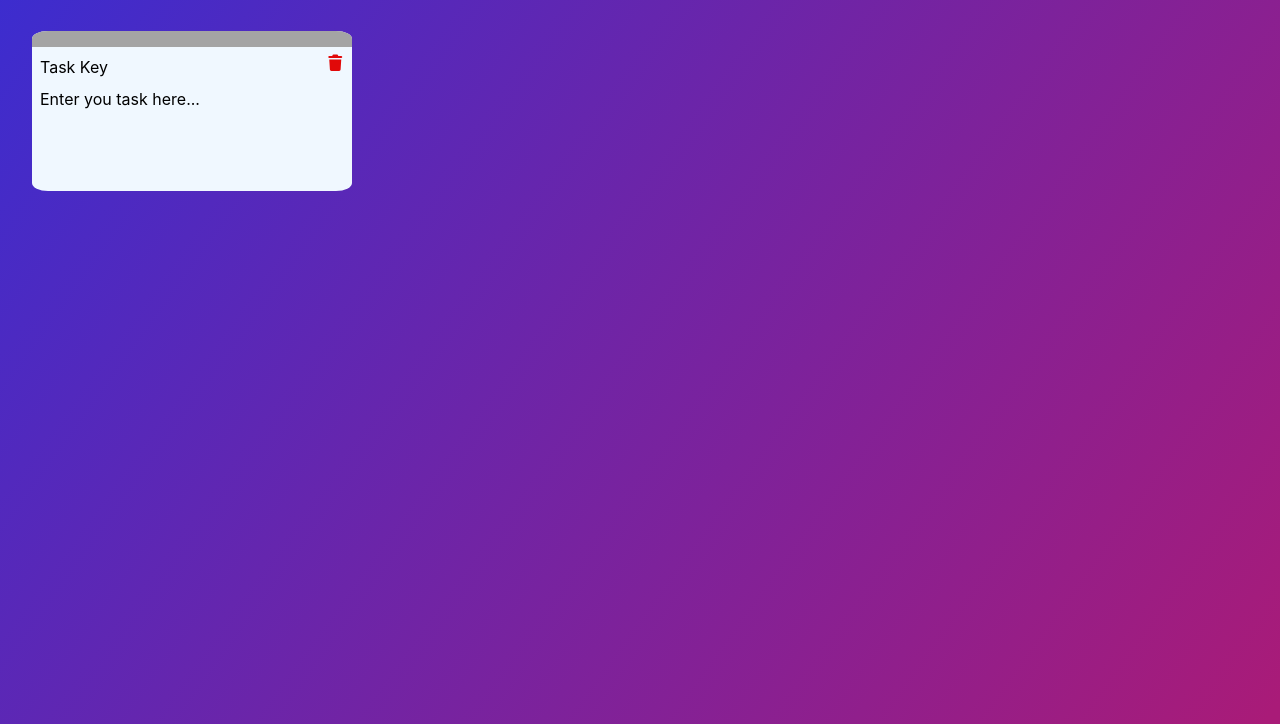
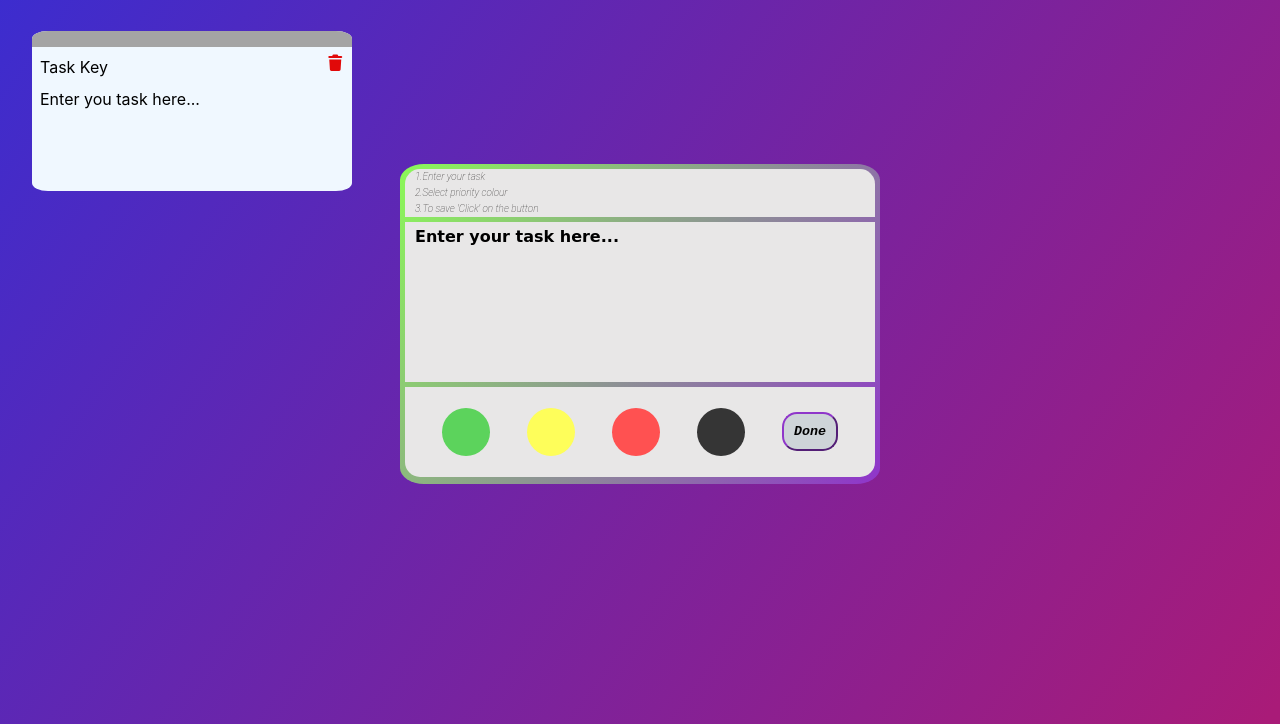
Before and after one commit to AK-ishaan/Task-Manager-App, a plain HTML site: page index.html in a window 1280 px wide. Shown: the part 76-800 px from the top of the page. Drawn offline with Linux system fonts and the light colour scheme.

Commit message:
Task creation pop-up box creaded

```diff
--- a/index.html
+++ b/index.html
@@ -58,6 +58,24 @@
               <i class="fa-solid fa-trash"></i>
           </div>
         </div>
+               <!-- ticket creation pop-up -->
+        <div class="creation-popup">
+          <div class="instruction">
+            <p>1.Enter your task</p>
+            <p>2.Select priority colour</p>
+            <p>3.To save 'Click' on the button</p>
+          </div>
+          <div class="creation-area">
+            Enter your task here...
+          </div>
+          <div class="priority-colors">
+            <div class="low-level"></div>
+            <div class="normal-level"></div>
+            <div class="medium-level"></div>
+            <div class="high-level"></div>
+            <button class="save-btn">Done</button>
+          </div>
+        </div>
 
     </main>
 
--- a/style.css
+++ b/style.css
@@ -139,7 +139,7 @@ main{
     width: auto;
     /* background-color: black; */
     padding: 8px;
-     overflow-wrap: break-word;
+     word-wrap: break-word;
 
 }
 .ticket-delete{
@@ -154,3 +154,102 @@ main{
  align-items: center;
  justify-content: center;
 }
+.creation-popup{
+    height: 20rem;
+    width: 30rem;
+    background-color: azure;
+    overflow: hidden;
+     background:linear-gradient(125.83deg, rgb(139, 249, 88) 0%, rgb(143, 54, 202) 99.09%);
+     border-radius: 5%;
+   display: flexbox;
+   align-items: center;
+   justify-content: center;
+   position: absolute;
+   top: 50%;
+   left: 50%;
+   transform: translate(-50%, -50%);
+}
+.instruction{
+    height: 3rem;
+    /* border: 1px solid; */
+    width: auto;
+    margin: 5px;
+    color: rgb(48, 46, 46);
+    font-family: "Roboto", sans-serif;
+  font-optical-sizing: auto;
+  font-weight: lighter;
+  font-style: italic;
+  font-size: 10px;
+  padding-left: 10px;
+  background-color:rgb(232, 231, 231);
+
+border-top-left-radius: 15px;
+    border-top-right-radius: 15px;
+
+}
+.creation-area{
+    height: 50%;
+    /* border: 1px solid; */
+    margin: 5px;
+    padding: 2px 2px 2px 10px;
+    color:black;
+    font-weight: 600;
+    background-color:rgb(232, 231, 231);
+    font-family: cursive;
+}
+.priority-colors{
+    display: flex;
+    height: 28%;
+    border-bottom-left-radius: 15px;
+    border-bottom-right-radius: 15px;
+    /* border: 1px solid; */
+    margin: 5px;
+    align-items: center;
+    justify-content: center;
+    justify-content: space-evenly;
+    /* padding: 5px; */
+    background-color:rgb(232, 231, 231);
+}
+.low-level , .normal-level, .medium-level, .high-level{
+    /* border: 1px solid; */
+    height: 3rem;
+    width:3rem;
+    border-radius: 50%;
+    color: black;
+    cursor: pointer;
+
+}
+.low-level{
+    background-color: rgb(92, 211, 92) ;
+}
+.normal-level{
+    background-color:rgb(254, 254, 90);
+}
+.medium-level{
+   background-color: rgb(255, 81, 81);
+}
+.high-level{
+    background-color:  rgb(53, 53, 53);
+}
+.low-level:hover{
+    background-color: rgb(69, 176, 69) ;
+}
+.normal-level:hover{
+    background-color:rgb(240, 240, 20);
+}
+.medium-level:hover{
+   background-color: rgb(238, 47, 47);
+}
+.high-level:hover{
+    background-color:  rgb(32, 31, 31);
+}
+.save-btn{
+    padding: 10px;
+
+    border-radius: 15px;
+    border-color: rgb(143, 54, 202);
+    font-family: monospace;
+    font-weight: bold;
+  font-style: italic;
+  background-color: rgb(206, 212, 216);
+}
```
